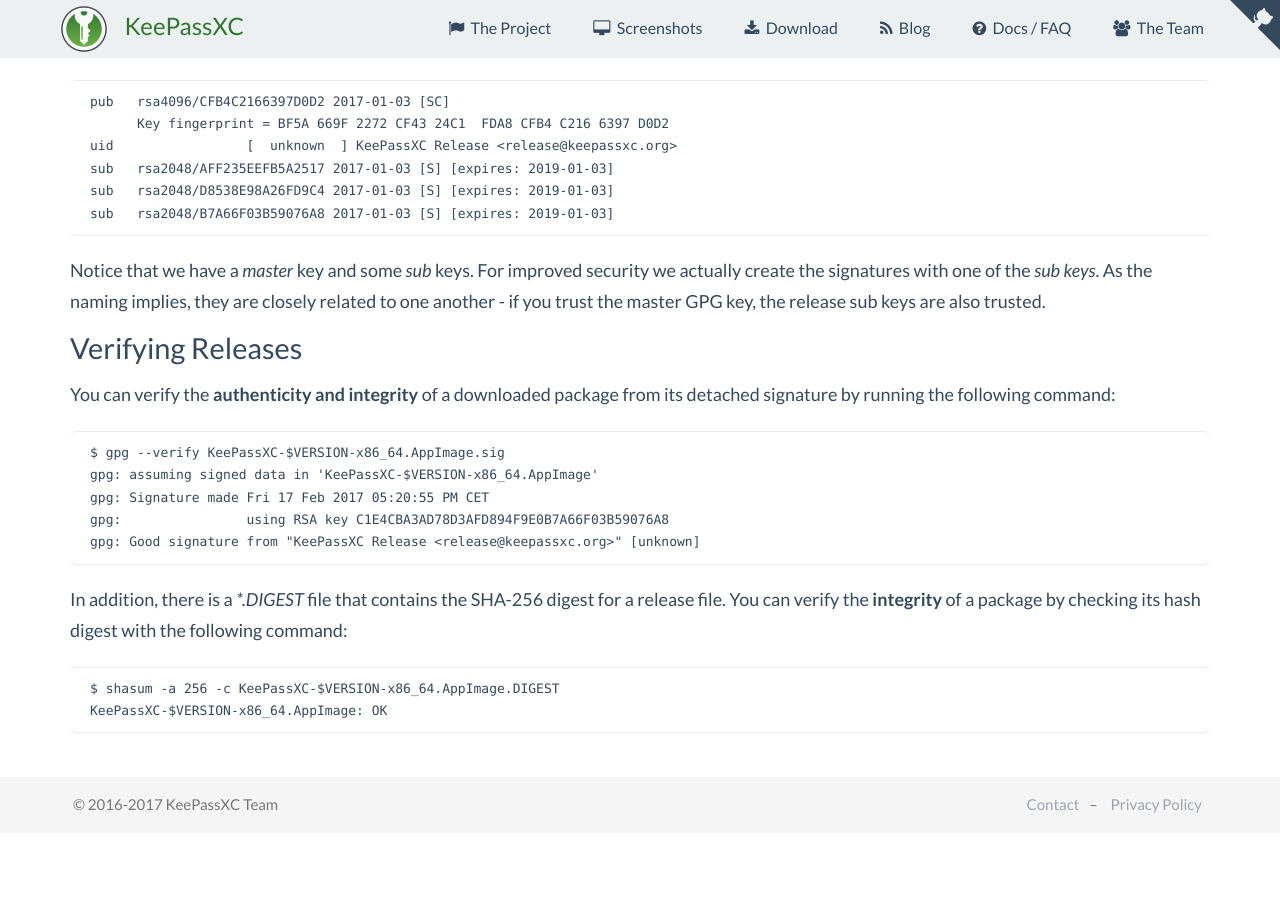
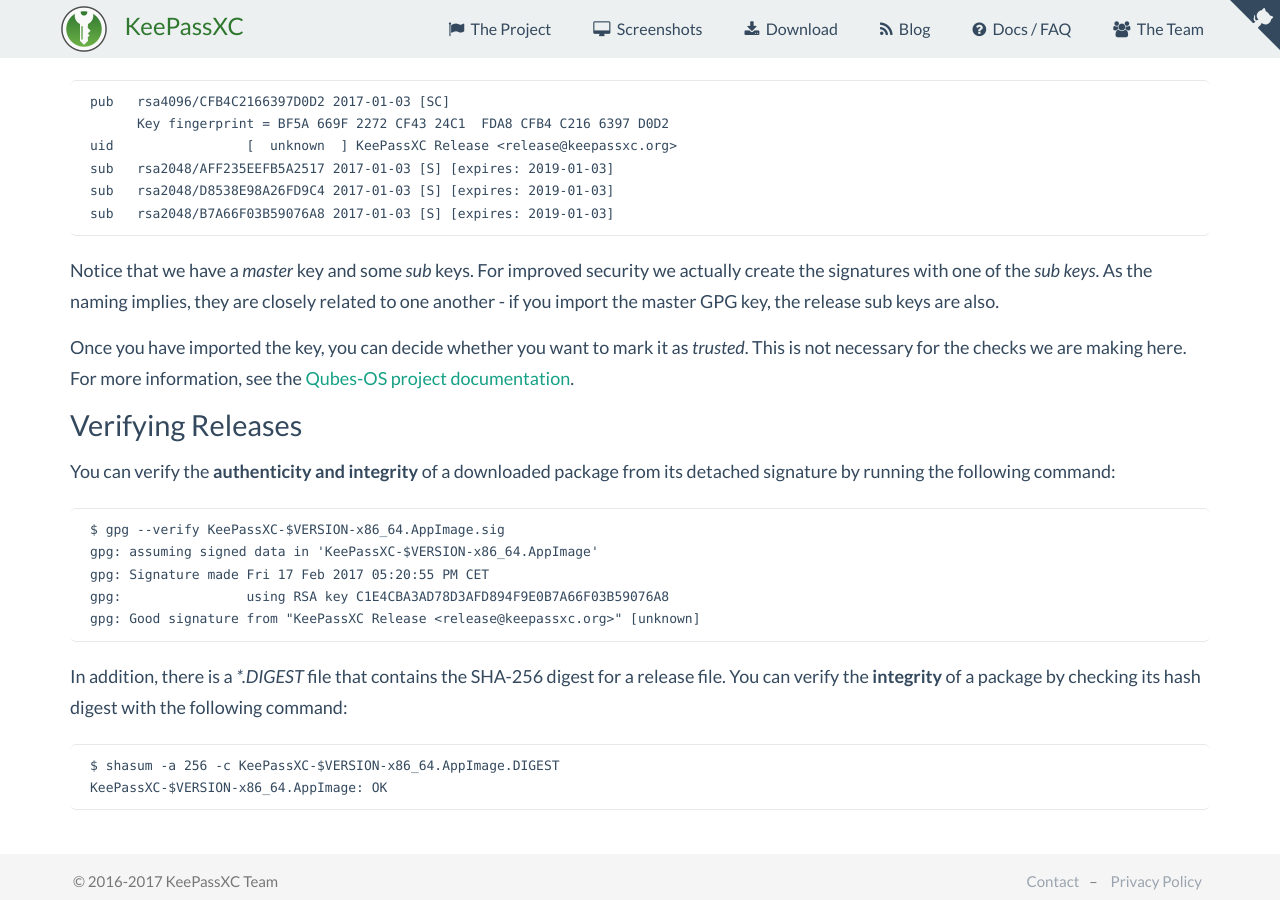
Before and after one commit to keepassxreboot/keepassxc-org, a Jekyll site: the page built from verifying-signatures.html, in a window 1280 px wide and 900 px high, scrolled down 1402 px. Built offline with Jekyll 4.4.1, drawn with Linux system fonts in a browser that asks for light colours; comment, search, counter and statistics services are not loaded; before the commit the page ends 2235 px from its top, so only the background shows below that.

Commit message:
Be more pedantic about the use of 'trust'

```diff
--- a/verifying-signatures.html
+++ b/verifying-signatures.html
@@ -68,7 +68,11 @@
     <p>Notice that we have a <em>master</em> key and some <em>sub</em> keys.
        For improved security we actually create the signatures with one of the <em>sub keys</em>.
        As the naming implies, they are closely related to one another -
-       if you trust the master GPG key, the release sub keys are also trusted.
+       if you import the master GPG key, the release sub keys are also.
+    </p>
+    <p>Once you have imported the key, you can decide whether you want to mark it as <em>trusted</em>.
+       This is not necessary for the checks we are making here. For more information, see the
+       <a href="https://www.qubes-os.org/doc/verifying-signatures/">Qubes-OS project documentation</a>.
     </p>
 
     <h4>Verifying Releases</h4>
```
